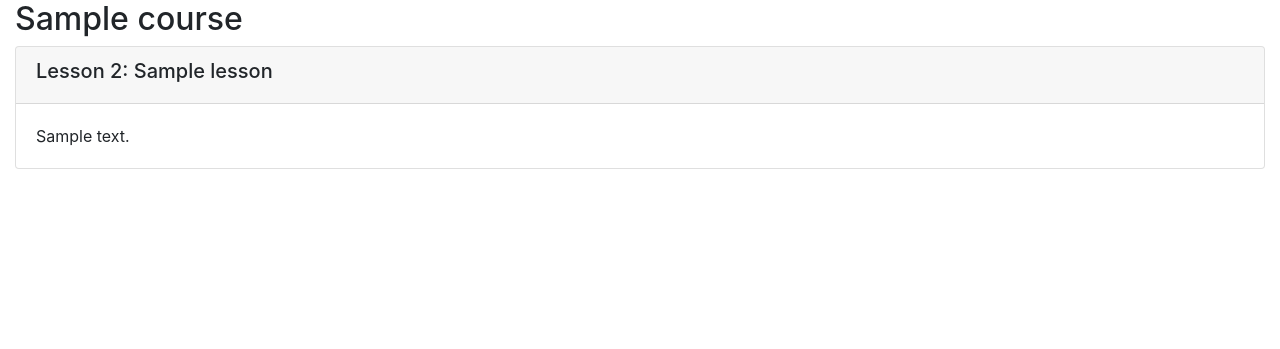
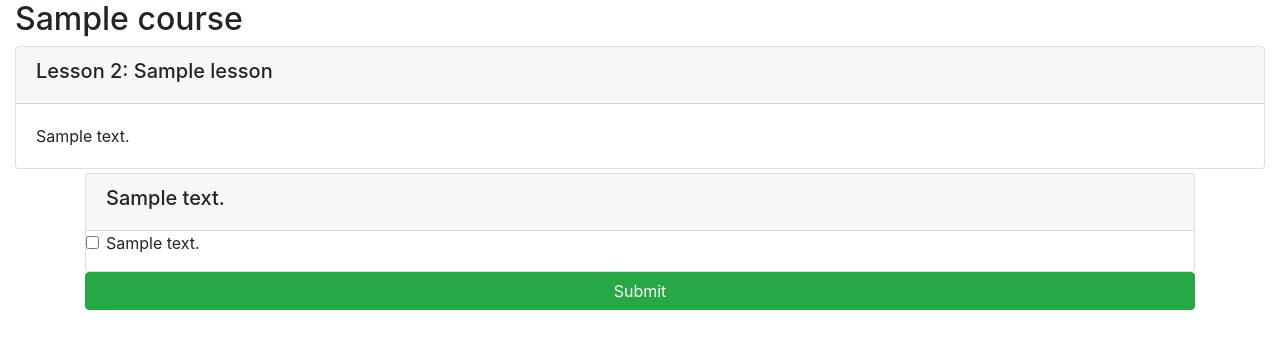
Before and after one commit to rstpierre5/djangoProject, a Django app: page /onlinecourse/1/ in a window 1280 px wide. Shown: the part 56-405 px from the top of the page. Run offline with Django 3.2, Linux system fonts and the light colour scheme; a user stored in the database is signed in; tables that the repository leaves empty hold one stand-in row (values such as "Sample post"); some libraries are stand-ins or nearby versions.

Commit message:
css style in progress

```diff
--- a/onlinecourse/templates/onlinecourse/course_detail_bootstrap.html
+++ b/onlinecourse/templates/onlinecourse/course_detail_bootstrap.html
@@ -50,39 +50,22 @@
                 </div>
             {% endfor %}
         </div>
-            <!-- Task: show questions and choices -->
-            <!-- <HINT> Use Bootstrap Collapse to hide exam first, more details could be found here
-            https://www.w3schools.com/bootstrap4/bootstrap_collapse.asp-->
 
-            <!--
-
-            A collapse example here:
+        {% if user.is_authenticated %}
+        <div id="exam" class="collapse.show">
+        {% else %}
         <div id="exam" class="collapse">
-                Click to expand elements within the collapse div
-                </div>
-
-            -->
-
-            <!-- <HINT> If user is authenticated, show course exam with a list of question -->
-
-            <!-- <HINT> Each example will have many questions -->
-
-            <!-- <HINT> Each question will have many choices -->
-
-
-            <!-- <HINT> Create a form to collect the selected choices for all questions -->
-            <!-- <HINT> For each question choice, you may create a checkbox input like
-            <input type="check" name="choice_{{choice.id}}" id="{{choice.id}}" ...>
-            -->
-
-            <!-- A choice submission form example
+        {% endif %}
+            {% if course.question_set.all.count > 0 %}
+            <div class="container">
                 <form id="questionform" action="point to a submit view" method="post">
-                        ... for each question in the course ...
-                        <div class="card mt-1">
+                    <div class="card-deck">
+                        {% for question in course.question_set.all %}
+                        <div class="card mt-1" style="display: block;">
                             <div class="card-header"><h5>{{ question.question_text}}</h5></div>
                             {% csrf_token %}
                             <div class="form-group">
-                               ... for each choice in the question ...
+                                {% for choice in question.choice_set.all %}
                                 <div class="form-check">
                                     <label class="form-check-label">
                                         <input type="checkbox" name="choice_{{choice.id}}"
@@ -90,13 +73,18 @@
                                                 value="{{choice.id}}">{{ choice.choice_text }}
                                     </label>
                                 </div>
+                                {% endfor %}
                             </div>
                         </div>
+                        {% endfor %}
+                    </div>
                     <input class="btn btn-success btn-block" type="submit" value="Submit">
-            </form> -->
-
-            <!--Check here to see more details Bootstrap checkbox
-             https://www.w3schools.com/bootstrap4/bootstrap_forms_inputs.asp-->
+                </form>
+            </div>
+            {% else %}
+            <p> There are no questions </p>
+            {% endif %}
+        </div>
     </div>
 </body>
 </html>
```
Lines whose indentation alone changed are shown as unchanged.
